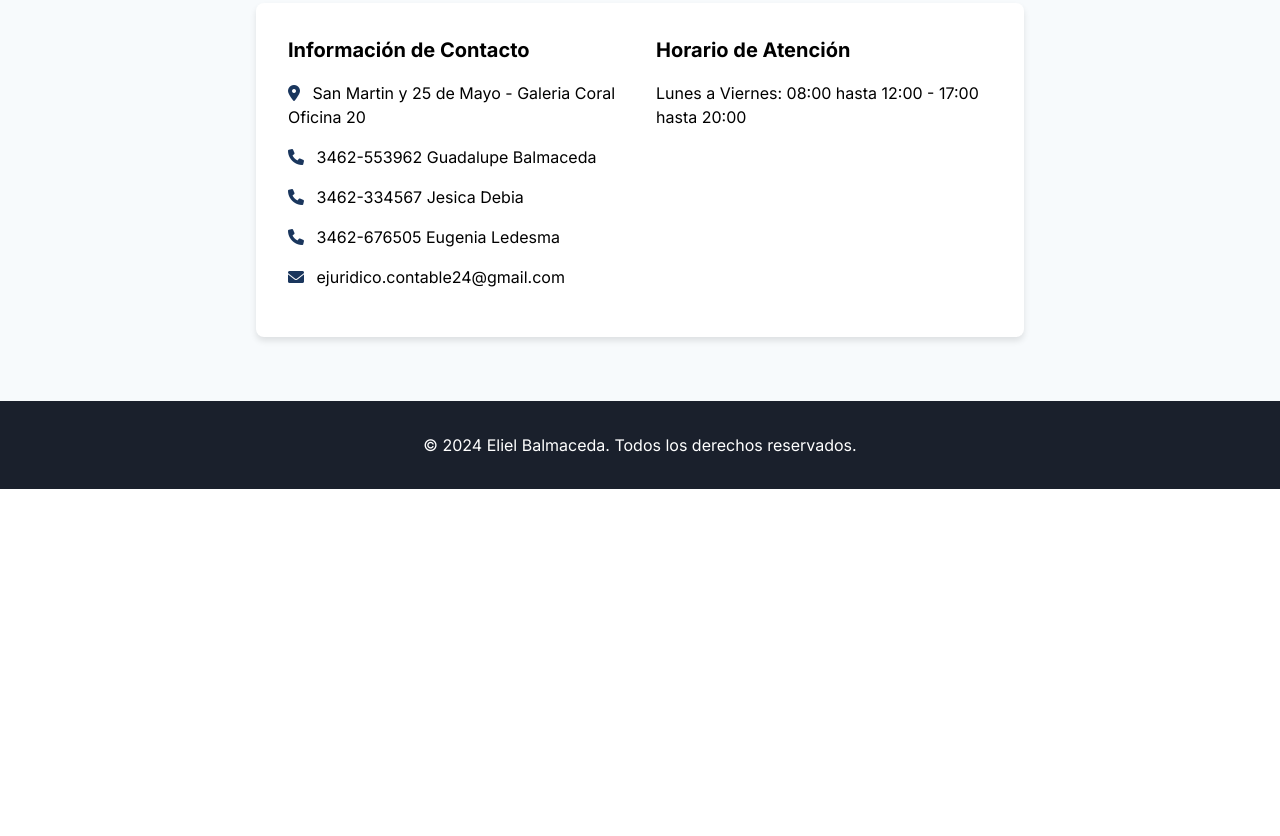
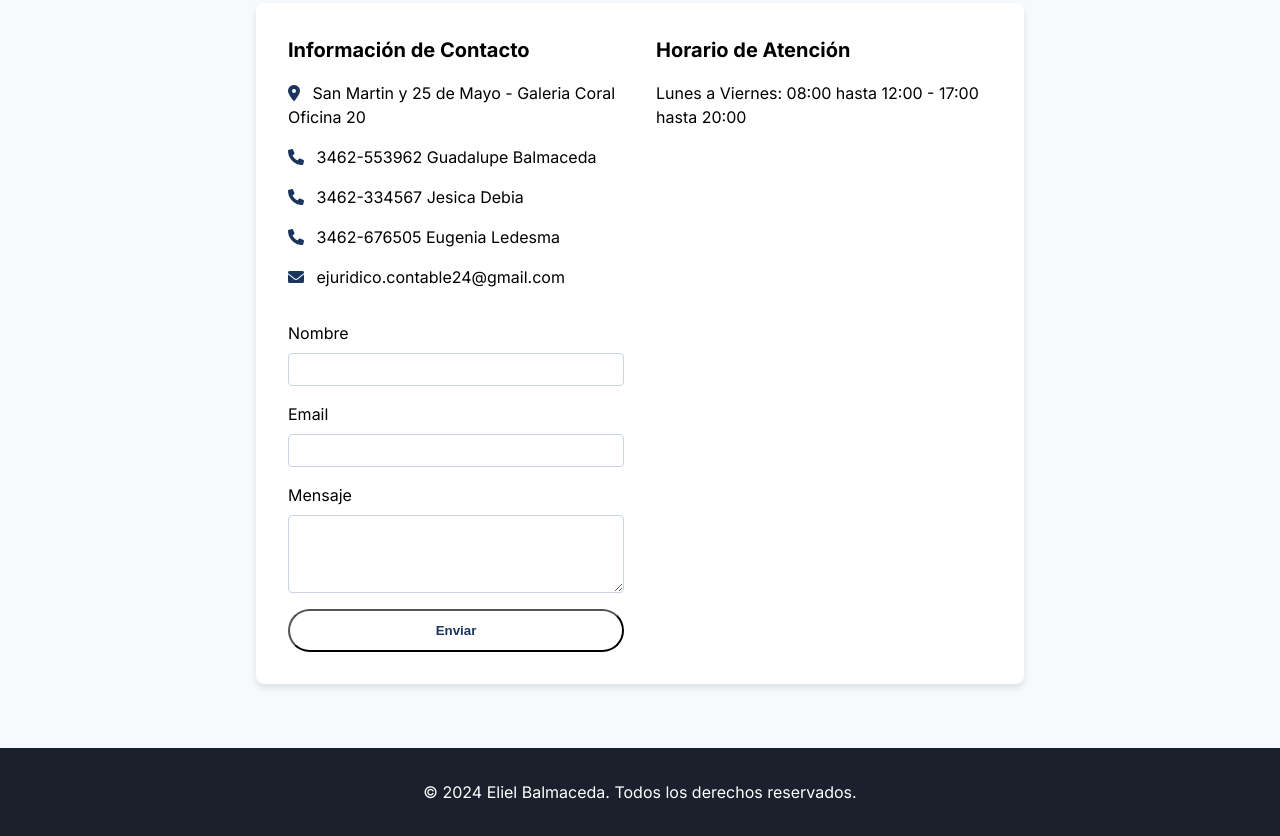
Before and after one commit to elielbalmaceda/Pagina-Estudio, a plain HTML site: page Estudio Juridco Contable/index.html in a window 1280 px wide. Shown: the part 1527-2363 px from the top of the page. Before the commit the page ends 2016 px from the top, so only its background shows below. Drawn offline with Linux system fonts and the light colour scheme.

Commit message:
Ultimo cambio

```diff
--- a/Estudio Juridco Contable/assets/css/styles.css
+++ b/Estudio Juridco Contable/assets/css/styles.css
@@ -252,6 +252,40 @@ body {
     margin-right: 0.5rem;
 }
 
+/* Formulario de contacto */
+.contact-form {
+    display: grid;
+    gap: 1rem;
+    margin-top: 2rem;
+}
+
+.form-group {
+    display: flex;
+    flex-direction: column;
+}
+
+.form-group label {
+    margin-bottom: 0.5rem;
+}
+
+.form-group input,
+.form-group textarea {
+    padding: 0.5rem;
+    border: 1px solid #cbd5e0;
+    border-radius: 0.25rem;
+}
+
+.form-error {
+    display: none;
+    color: #e53e3e;
+    margin-top: 1rem;
+}
+
+.form-success {
+    display: none;
+    color: #38a169;
+    margin-top: 1rem;
+}
 /* Footer */
 .footer {
     background-color: #1a202c;
--- a/Estudio Juridco Contable/assets/js/script.js
+++ b/Estudio Juridco Contable/assets/js/script.js
@@ -10,4 +10,31 @@ const toggleMenu = () => {
         navLinks.classList.add('nav-active');
         menuBtn.innerHTML = '<i class="fas fa-times"></i>';
     }
-};
+}
+
+// Validación de formulario de contacto
+const validateForm = (event) => {
+    event.preventDefault();
+    const form = event.target;
+    const nombre = form.querySelector('#nombre').value;
+    const email = form.querySelector('#email').value;
+    const mensaje = form.querySelector('#mensaje').value;
+    const errorDiv = document.querySelector('.form-error');
+
+    if (!nombre || !email || !mensaje) {
+        errorDiv.textContent = 'Por favor, complete todos los campos';
+        errorDiv.style.display = 'block';
+        return;
+    }
+
+    if (!email.includes('@')) {
+        errorDiv.textContent = 'Por favor, ingrese un email válido';
+        errorDiv.style.display = 'block';
+        return;
+    }
+    // Si todo está bien, mostrar mensaje de éxito
+    errorDiv.style.display = 'none';
+    const successDiv = document.querySelector('.form-success');
+    successDiv.style.display = 'block';
+    form.reset();
+}
--- a/Estudio Juridco Contable/index.html
+++ b/Estudio Juridco Contable/index.html
@@ -1,5 +1,6 @@
 <!DOCTYPE html>
 <html lang="es">
+
 <head>
     <meta charset="UTF-8">
     <meta name="viewport" content="width=device-width, initial-scale=1.0">
@@ -9,6 +10,7 @@
     <link rel="icon" href="/Estudio Juridco Contable/assets/img/favicon.ico" type="image/x-icon">
     <link rel="stylesheet" href="/Estudio Juridco Contable/assets/css/styles.css">
 </head>
+
 <body>
     <!-- Barra de navegación -->
     <nav class="nav-container">
@@ -105,7 +107,7 @@
                         <ul class="contact-info-list">
                             <li>
                                 <i class="fas fa-map-marker-alt contact-icon"></i>
-                                San Martin y 25 de Mayo - Galeria Coral  Oficina 20
+                                San Martin y 25 de Mayo - Galeria Coral Oficina 20
                             </li>
                             <li>
                                 <i class="fas fa-phone contact-icon"></i>
@@ -124,6 +126,27 @@
                                 ejuridico.contable24@gmail.com
                             </li>
                         </ul>
+                        <!-- Actualizar la sección de contacto -->
+                        <form class="contact-form" onsubmit="validateForm(event)">
+                            <div class="form-group">
+                                <label for="nombre">Nombre</label>
+                                <input type="text" id="nombre" name="nombre">
+                            </div>
+                            <div class="form-group">
+                                <label for="email">Email</label>
+                                <input type="email" id="email" name="email">
+                            </div>
+                            <div class="form-group">
+                                <label for="mensaje">Mensaje</label>
+
+                                <textarea id="mensaje" name="mensaje" rows="4"></textarea>
+                            </div>
+                            <button type="submit" class="hero-button">Enviar</button>
+
+                            <div class="form-error"></div>
+
+                            <div class="form-success">¡Mensaje enviado con éxito!</div>
+                        </form>
                     </div>
                     <div>
                         <h3 class="contact-info-title">Horario de Atención</h3>
@@ -140,6 +163,8 @@
     <footer class="footer">
         <p>&copy; 2024 Eliel Balmaceda. Todos los derechos reservados.</p>
     </footer>
-    <script src="assets/js/script.js"></script> <!--Va aca ultimo porque permite que el HTML se cargue completamente antes de ejecutar el JavaScript-->
+    <script src="assets/js/script.js"></script>
+    <!--Va aca ultimo porque permite que el HTML se cargue completamente antes de ejecutar el JavaScript-->
 </body>
+
 </html>
```
